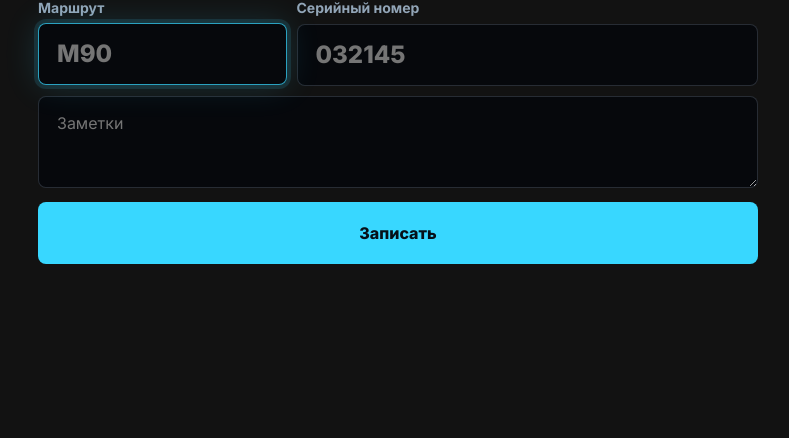
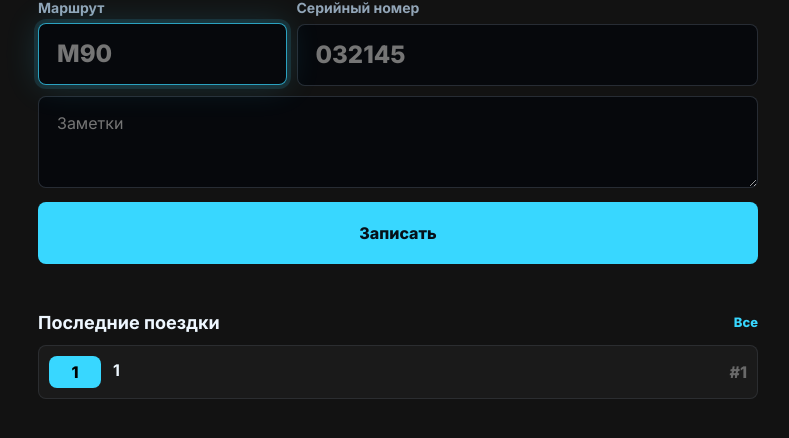
Before and after one commit to eledays/buses, a Flask app: template app/templates/index.html in a window 1280 px wide. Shown: the part 285-723 px from the top of the page, without its empty margins (242-1031 px from the left). Run offline with Flask 3, Linux system fonts and the light colour scheme; the template is opened without the code that fills it: most values are stand-ins (such as "Sample title", 1, 10 or a date in 2020); data that the repository does not hold is empty.

Commit message:
feat: recent rides on index page

```diff
--- a/app/static/styles.css
+++ b/app/static/styles.css
@@ -252,6 +252,62 @@ h3 {
 
 .success-notice span {
   color: rgba(202, 255, 223, 0.82);
+}
+
+.recent-entry-block {
+  margin-top: 48px;
+}
+
+.recent-entry-head {
+  display: flex;
+  align-items: center;
+  justify-content: space-between;
+  gap: 12px;
+  margin-bottom: 12px;
+}
+
+.recent-entry-head h2 {
+  font-size: 18px;
+}
+
+.recent-entry-head a {
+  color: var(--cyan);
+  font-size: 13px;
+  font-weight: 800;
+}
+
+.recent-entry-list {
+  display: grid;
+  gap: 8px;
+}
+
+.recent-entry-item {
+  display: flex;
+  align-items: center;
+  gap: 12px;
+  min-width: 0;
+  padding: 10px;
+  border: 1px solid rgba(146, 165, 183, 0.14);
+  border-radius: 8px;
+  background: rgba(255, 255, 255, 0.035);
+}
+
+.recent-entry-item div {
+  min-width: 0;
+  flex: 1;
+}
+
+.recent-entry-item strong,
+.recent-entry-item p {
+  overflow: hidden;
+  text-overflow: ellipsis;
+  white-space: nowrap;
+}
+
+.recent-entry-item p {
+  margin: 3px 0 0;
+  color: var(--muted);
+  font-size: 12px;
 }
 
 label span {
--- a/app/templates/index.html
+++ b/app/templates/index.html
@@ -38,6 +38,27 @@
         <span class="button-record" aria-hidden="true">#{{ ride_number if ride_number else '' }}</span>
       </button>
     </form>
+
+    <section class="recent-entry-block" aria-labelledby="recent-entry-title">
+      <div class="recent-entry-head">
+        <h2 id="recent-entry-title">Последние поездки</h2>
+        <a href="{{ url_for('main.rides') }}">Все</a>
+      </div>
+      <div class="recent-entry-list" data-recent-rides>
+        {% for ride in recent_rides[:5] %}
+          <article class="recent-entry-item">
+            <span class="route-chip">{{ ride.route_number }}</span>
+            <div>
+              <strong>{{ ride.bus_number }}</strong>
+              <p>{{ ride.ridden_at|datetime_local }}</p>
+            </div>
+            <span class="ride-id">#{{ ride.record_number }}</span>
+          </article>
+        {% else %}
+          <p class="empty-state" data-recent-empty>Записей пока нет.</p>
+        {% endfor %}
+      </div>
+    </section>
   </div>
 </section>
 
--- a/app/utils/db.py
+++ b/app/utils/db.py
@@ -259,9 +259,18 @@ def get_recent_rides(db, owner) -> list:
     clause, params = owner_filter(owner)
     cursor = db.execute(
         f"""
-        SELECT id, route_number, bus_number, note, ridden_at
-        FROM rides
-        WHERE {clause}
+        SELECT id, route_number, bus_number, note, ridden_at, record_number
+        FROM (
+            SELECT
+                id,
+                route_number,
+                bus_number,
+                note,
+                ridden_at,
+                ROW_NUMBER() OVER (ORDER BY id ASC) AS record_number
+            FROM rides
+            WHERE {clause}
+        )
         ORDER BY ridden_at DESC, id DESC
         LIMIT 10
         """,
```
Also changed, not shown: app/static/app.js (+47 -1 lines).
